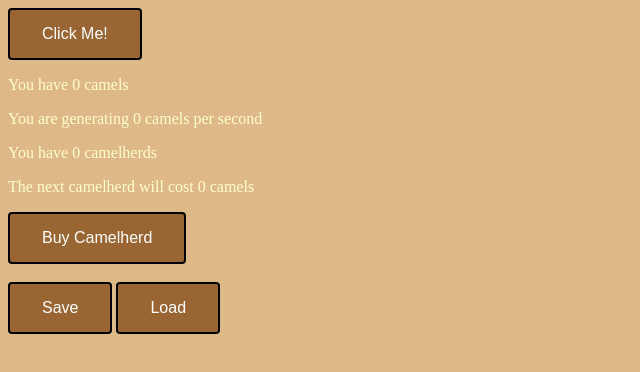
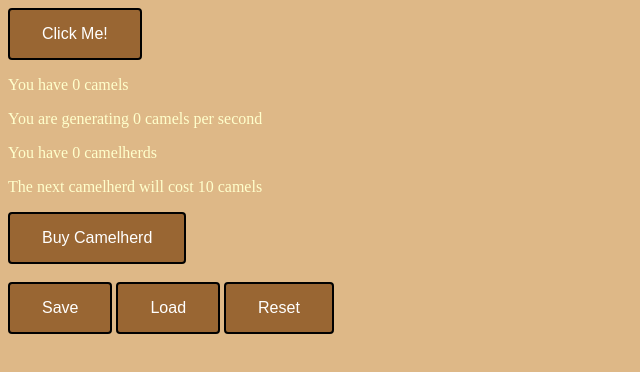
Before and after one commit to fahlmant/camel-clicker, a plain HTML site: page src/index.html in a window 1280 px wide. Shown: the whole page, without its empty margins (0-640 px from the left). Drawn offline with Linux system fonts and the light colour scheme.

Commit message:
Add reset button, and handle page save/load/reset more gracefully

```diff
--- a/src/index.html
+++ b/src/index.html
@@ -16,5 +16,6 @@
         <br>
         <button type="button" onClick="saveGame()" id="saveButton">Save</button>
         <button type="button" onClick="loadGame()" id="loadButton">Load</button>
+        <button type="button" onClick="resetGame()" id="resetButton">Reset</button>
 	</body>
 </html>
--- a/src/js/main.js
+++ b/src/js/main.js
@@ -1,5 +1,15 @@
 var camels = 0;
 var camelherds = 0;
+
+window.onload = function() {
+    pageLoad();
+  };
+
+function pageLoad(){
+    document.getElementById("camelherdCost").innerHTML = prettify(nextCamelherdCost(camelherds));
+    loadGame();
+
+}
 
 function camelClick(number){
 
@@ -27,6 +37,18 @@ function saveGame() {
     localStorage.setItem("save", JSON.stringify(save));
 }
 
+function resetGame() {
+
+    //This needs to be updated as to support prestige
+    localStorage.removeItem("save");
+    camels = 0;
+    camelherds = 0;
+    document.getElementById("camels").innerHTML = prettify(camels);
+    document.getElementById("camelherds").innerHTML = prettify(camelherds);
+    document.getElementById("camelherdCost").innerHTML = prettify(nextCamelherdCost(camelherds));
+
+}
+
 function buyCamelherd() {
 
     var camelherdCost = nextCamelherdCost(camelherds);
@@ -41,7 +63,9 @@ function buyCamelherd() {
 }
 
 function nextCamelherdCost(numCamelherds) {
-
+    if (numCamelherds == 0) {
+        return 10;
+    }
     var nextCost = Math.floor(10*Math.pow(1.1, numCamelherds));
     return nextCost
 }
```
